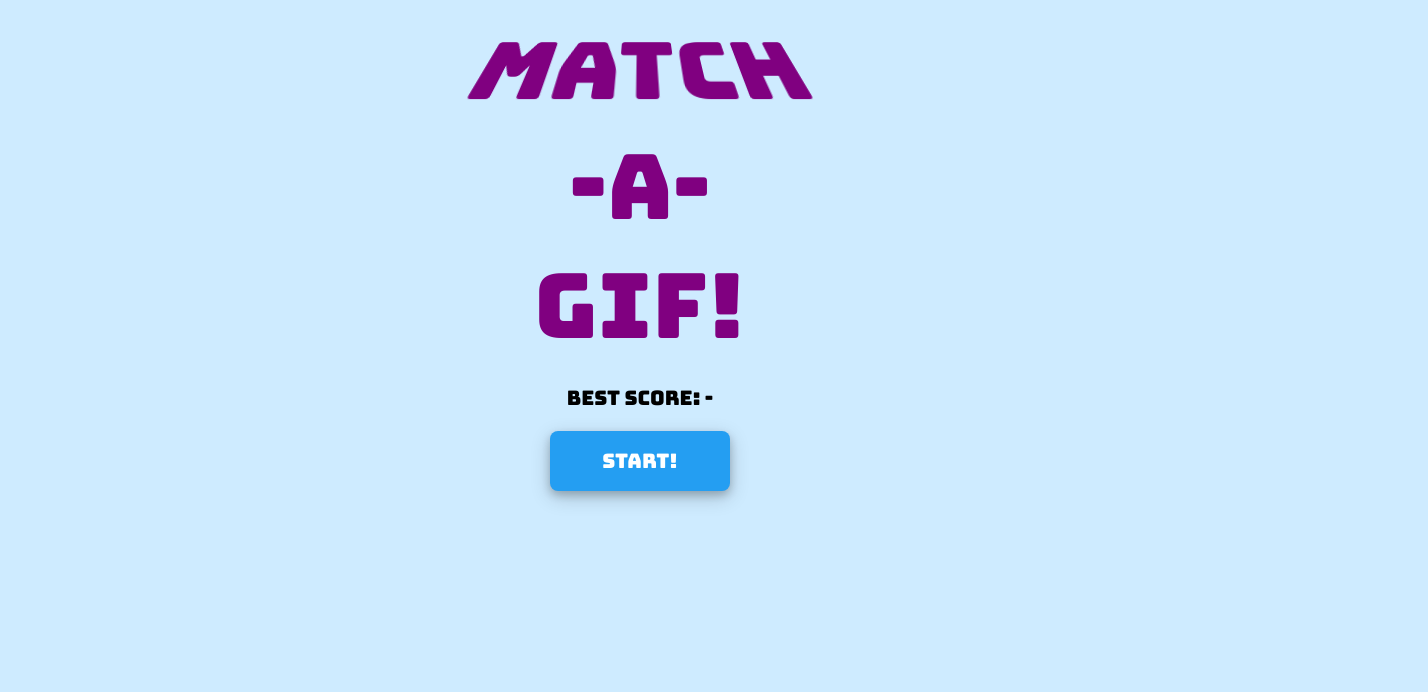
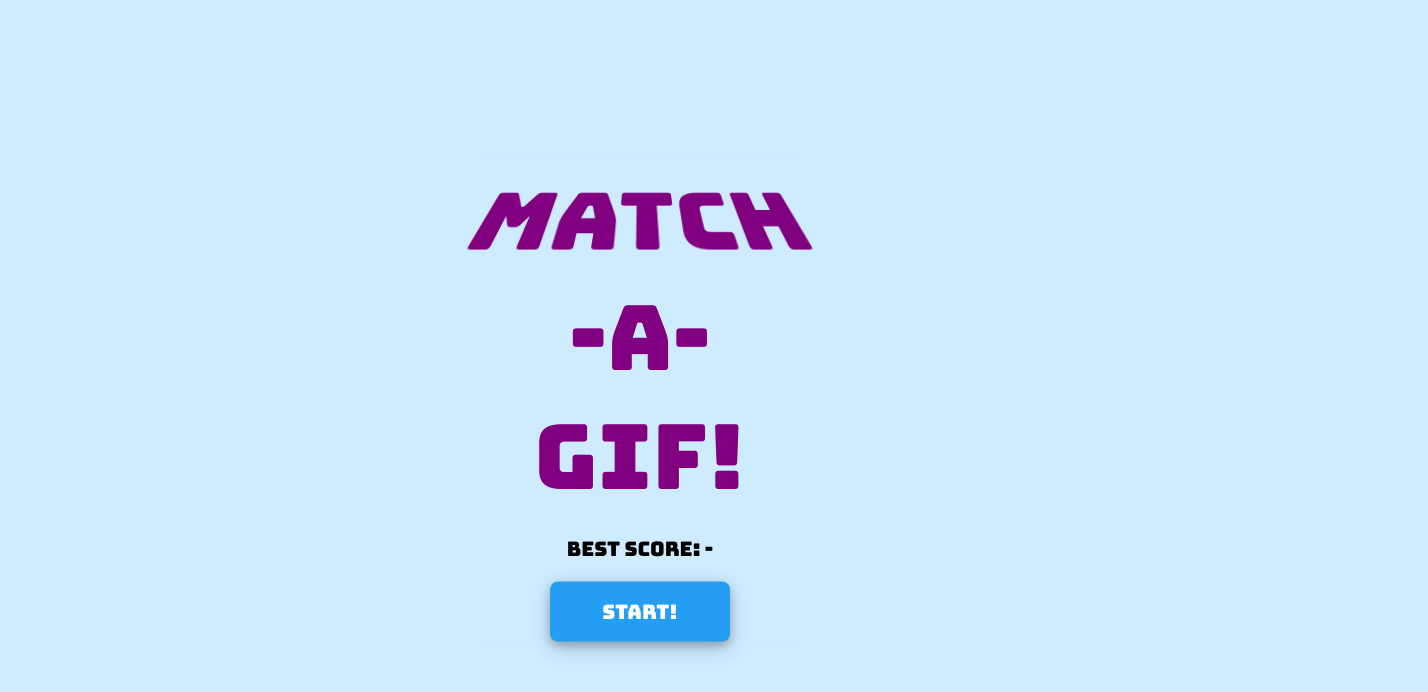
Before and after one commit to koljaschluetter/rithm_exercise5, a plain HTML site: page index.html in a window 1280 px wide. Shown: the whole page, 1428 px wide, since content can reach past the window. Drawn offline with Linux system fonts and the light colour scheme.

Commit message:
animation and margins changed

```diff
--- a/css/custom-style.css
+++ b/css/custom-style.css
@@ -1,4 +1,7 @@
 body {
+    margin: 0;
+    padding: 0;
+    height: 100vh;
     background-color: #ceebff;
 }
 
@@ -7,7 +10,6 @@ body {
     display: block;
     text-align: center;
     padding-top: 20px;
-    background-color: #ceebff;
 }
 
 .col {
@@ -53,7 +55,6 @@ body {
 }
 
 .pair {
-
     border-color: #42f445;
 }
 
@@ -74,8 +75,22 @@ body {
 }
 
 .startgame {
+    position: absolute;
+    top: 0;
+    left: 0;
+    right: 0;
+    z-index: 50;
+    height: 100vh;
     background-color: #ceebff;
-    margin: auto;
+    transition: all 1s ease;
+}
+
+.title-wrapper {
+    position: absolute;
+    top: 50%;
+    left: 50%;
+    background-color: #ceebff;
+    transform: translate(-50%, -50%);
 }
 
 .headline {
@@ -92,6 +107,8 @@ body {
 }
 
 .perspective-container {
+    position: relative;
+    text-align: center;
     perspective: 150px;
 }
 
@@ -120,14 +137,8 @@ body {
     box-shadow: 0 4px 8px 0 rgba(0, 0, 0, 0.2), 0 6px 20px 0 rgba(0, 0, 0, 0.19);
 }
 
-.startgame {
-    padding-bottom: 60px;
-    margin: 0;
-    transition: all 1s ease;
-}
-
 .startgame.duringgame {
-    margin-top: -500px;
+    transform: translateY(-100%);
 }
 
 .count {
--- a/index.html
+++ b/index.html
@@ -1,5 +1,6 @@
 <!DOCTYPE html>
 <html lang="en">
+
 <head>
     <meta charset="UTF-8">
     <meta http-equiv="X-UA-Compatible" content="ie=edge">
@@ -8,10 +9,11 @@
     <link rel="stylesheet" href="css/custom-style.css">
 
 </head>
+
 <body>
     <script src="script.js"></script>
     <div class="startgame">
-
+        <div class="title-wrapper">
             <div class="perspective-container">
                 <p class="headline transform">MATCH</p>
             </div>
@@ -20,5 +22,7 @@
             <p class="score"></p>
             <button class="startbutton">START!</button>
         </div>
+    </div>
 </body>
+
 </html>
```
Also changed, not shown: 1 other file. Lines whose indentation alone changed are shown as unchanged.
